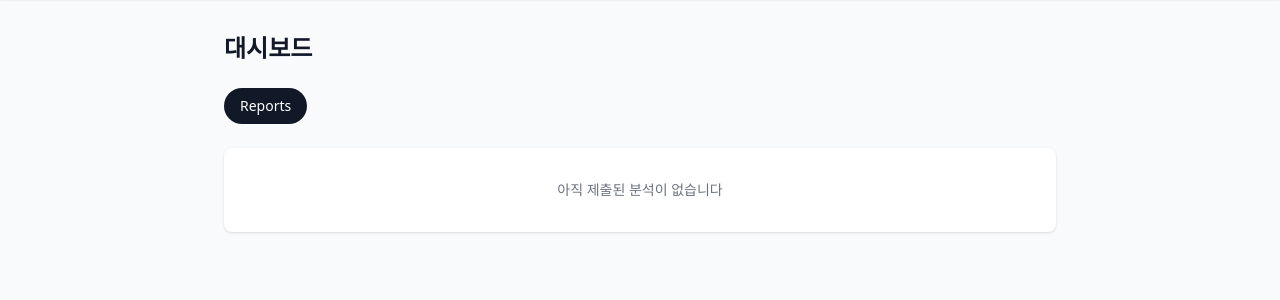
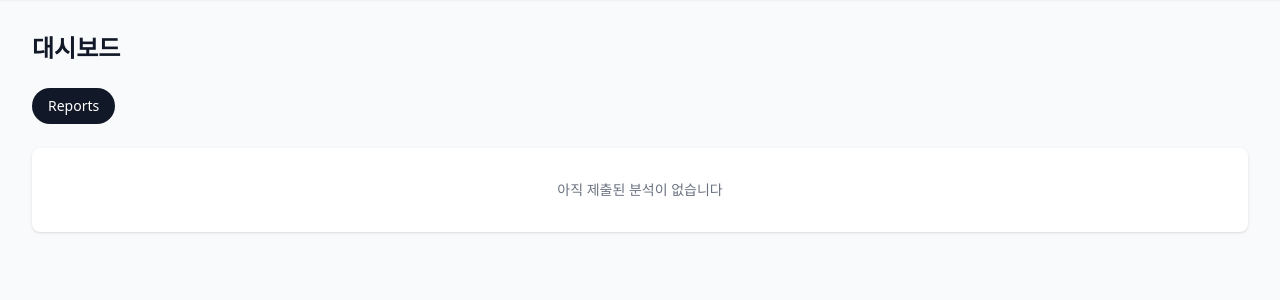
Before and after one commit to cyanluna-git/cpet.data, a FastAPI app: page /dashboard in a window 1280 px wide. Shown: the part 57-357 px from the top of the page. Run offline with FastAPI, Linux system fonts and the light colour scheme; data that the repository does not hold is empty; some libraries are stand-ins or nearby versions.

Commit message:
fix(dashboard): widen page container on dashboard

```diff
--- a/server/templates/base.html
+++ b/server/templates/base.html
@@ -120,7 +120,7 @@
   </nav>
 
   <!-- Main content -->
-  <main class="max-w-4xl mx-auto px-4 sm:px-6 lg:px-8 py-8">
+  <main class="{% if request.url.path == '/dashboard' %}max-w-[1600px]{% else %}max-w-4xl{% endif %} mx-auto px-4 sm:px-6 lg:px-8 py-8">
     {% block content %}{% endblock %}
   </main>
 
```
